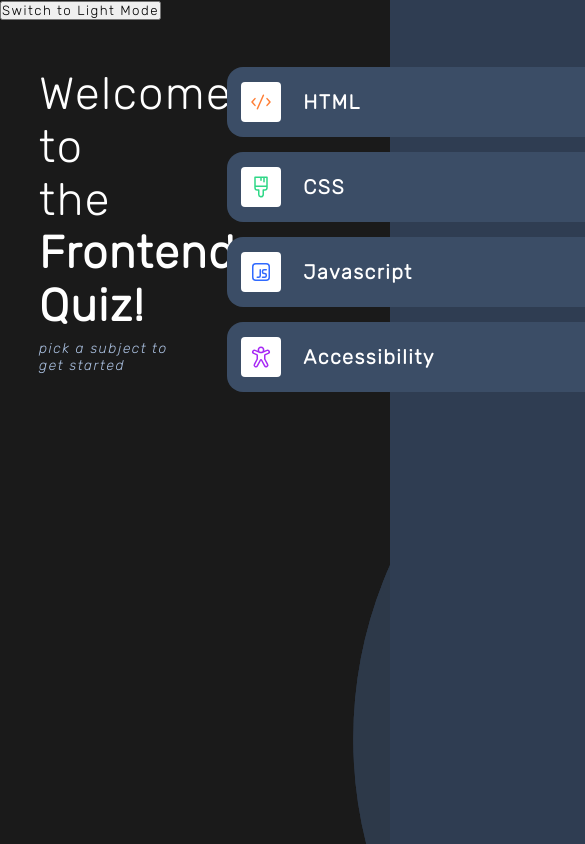
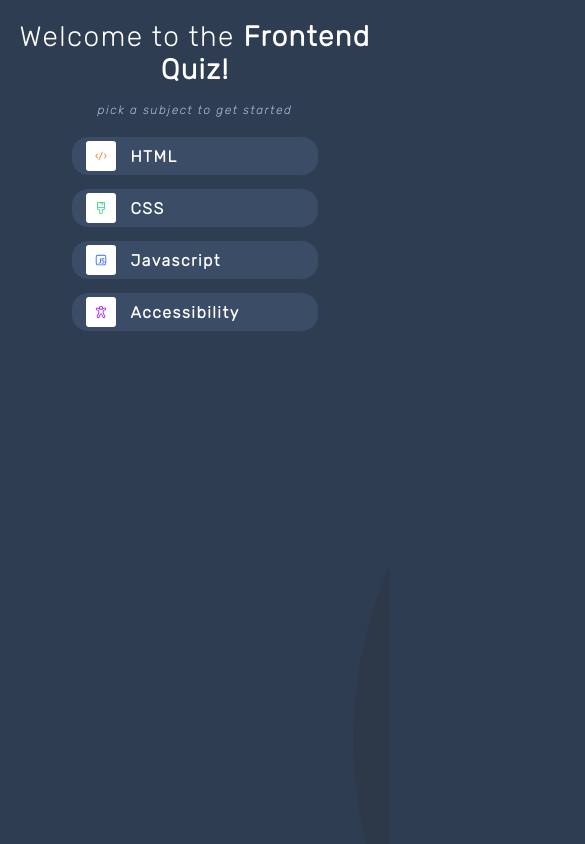
Before and after one commit to KwesiSai/FrontEndQuizApp, a React (Create React App) app in the folder frontend-react/: page / in a window 390 px wide. Shown: the top 844 px of the page, 585 px wide, since content can reach past the window. Built offline with nearby package versions, Linux system fonts and the light colour scheme.

Commit message:
mobile responsiveness, light theme feature removed

```diff
--- a/frontend-react/src/App.tsx
+++ b/frontend-react/src/App.tsx
@@ -1,47 +1,38 @@
 // App.tsx
 
 import React, { useState, createContext } from 'react';
-import styled, { ThemeProvider } from 'styled-components';
+// import styled, { ThemeProvider } from 'styled-components';
 import Home from './home/home';
 import Quiz from './quiztest/quiz';
 import Score from './score/score';
-import PatternDark from './images/pattern-background-desktop-dark.svg';
-import PatternLight from './images/pattern-background-desktop-light.svg';
+// import PatternDark from './images/pattern-background-desktop-dark.svg';
+// import PatternLight from './images/pattern-background-desktop-light.svg';
 
-export interface ThemeContextType {
-  toggleTheme: () => void;
-  isDarkMode: boolean;
-}
 
-export const ThemeContext = createContext<ThemeContextType>({
-  toggleTheme: () => {},
-  isDarkMode: true,
-});
+// const PatternOverlay = styled.div`
+//   position: fixed;
+//   top: 0;
+//   left: 0;
+//   width: 100vw;
+//   height: 100vh;
+//   pointer-events: none;
+//   z-index: 1;
+// `;
 
-const PatternOverlay = styled.div`
-  position: fixed;
-  top: 0;
-  left: 0;
-  width: 100vw;
-  height: 100vh;
-  pointer-events: none;
-  z-index: 1;
-`;
+// const PatternImage = styled.img`
+//   display: block;
+//   width: 100%;
+//   height: 100%;
+//   object-fit: cover;
+//   opacity: 1;
+//   z-index: 1;
+// `;
 
-const PatternImage = styled.img`
-  display: block;
-  width: 100%;
-  height: 100%;
-  object-fit: cover;
-  opacity: 1;
-  z-index: 1;
-`;
-
-const AppContainer = styled.div<{ isDarkMode: boolean }>`
-  background-color: ${({ isDarkMode }) => (isDarkMode ? '#1a1a1a' : '#ffffff')};
-  min-height: 100vh;
-  color: ${({ isDarkMode }) => (isDarkMode ? '#ffffff' : '#000000')};
-`;
+// const AppContainer = styled.div<{ isDarkMode: boolean }>`
+//   background-color: ${({ isDarkMode }) => (isDarkMode ? '#1a1a1a' : '#ffffff')};
+//   min-height: 100vh;
+//   color: ${({ isDarkMode }) => (isDarkMode ? '#ffffff' : '#000000')};
+// `;
 
 const App: React.FC = () => {
   const [selectedTopic, setSelectedTopic] = useState<string | null>(null);
@@ -79,14 +70,7 @@ const App: React.FC = () => {
   };
 
  return (
-    <ThemeContext.Provider value={{ toggleTheme, isDarkMode }}>
-      <PatternOverlay>
-        <PatternImage src={isDarkMode ? PatternDark : PatternLight} alt="pattern svg" />
-      </PatternOverlay>
-      <AppContainer isDarkMode={isDarkMode}>
-        <button onClick={toggleTheme}>
-          Switch to {isDarkMode ? 'Light' : 'Dark'} Mode
-        </button>
+  <div className="App">
     {quizCompleted ? (
       <Score
         score={score}
@@ -104,9 +88,7 @@ const App: React.FC = () => {
     {selectedTopic && !quizCompleted && (
       <button onClick={handleBackToHome}>Back to Home</button>
     )}
-      </AppContainer>
-    </ThemeContext.Provider>
+  </div>
 );
-};
-
+}
 export default App;
--- a/frontend-react/src/home/home.css
+++ b/frontend-react/src/home/home.css
@@ -1,11 +1,12 @@
 .container{
     display: flex;
-    flex-direction: row;
+    flex-direction:row;
     z-index: 2;
     margin-top: 12%;
     margin-left: 3%;
     margin-right: 5%;
 }
+
 .topic{
     display: flex;
     flex-direction: column;
@@ -90,3 +91,51 @@
     box-sizing: border-box;
     font-family: Rubik;
   }
+
+  /* Mobile responsiveness */
+@media (max-width: 600px) {
+  .container {
+    flex-direction: column;
+    align-items: center;
+    margin: 5%;
+  }
+
+  .Home {
+    position: relative; /* remove absolute layout */
+    width: 100%;
+    text-align: center;
+    left: 0;
+  }
+
+  .Home h1 {
+    font-size: 28px;
+    width: 100%;
+  }
+
+  .Home p {
+    font-size: 12px;
+  }
+
+  .topic {
+    position: relative;
+    left: 0;
+    width: 100%;
+    align-items: center;
+    margin-top: 20px;
+  }
+
+  .topic button {
+    width: 70%;
+    height: auto;
+    max-width: 320px;
+  }
+
+  .topic img {
+    height: 30px;
+    width: 30px;
+  }
+
+  .topic span {
+    font-size: 16px;
+  }
+}
--- a/frontend-react/src/quiztest/quiz.tsx
+++ b/frontend-react/src/quiztest/quiz.tsx
@@ -1,10 +1,9 @@
 // src/components/Quiz.tsx
-import React, { useEffect, useState, useContext } from 'react';
+import React, { useEffect, useState,} from 'react';
 import styled, { css } from 'styled-components';
 import correct from '../images/icon-correct.svg';
 import wrong from '../images/icon-incorrect.svg';
 import error from '../images/icon-error.svg';
-import { ThemeContext } from '../App';
 
 interface Question {
   question: string;
@@ -229,8 +228,6 @@ const Quiz: React.FC<QuizProps> = ({ topic, onComplete }) => {
   const [showError, setShowError] = useState(false);
   const [quizCompleted, setQuizCompleted] = useState(false);
 
-  const { isDarkMode } = useContext(ThemeContext);
-
   useEffect(() => {
     fetch(`${process.env.PUBLIC_URL}/data.json`)
       .then(response => response.json())
```
Lines whose indentation alone changed are shown as unchanged.
